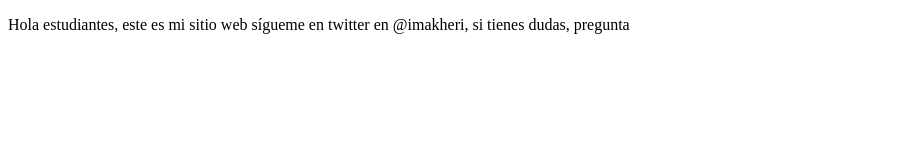
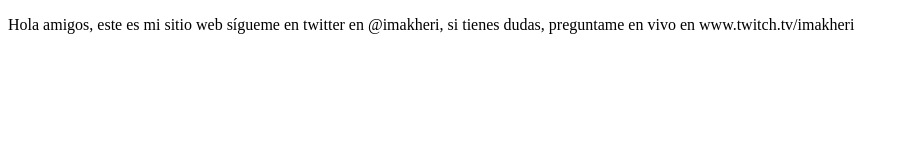
Before and after one commit to Imakheri/proyectoDemoCursoPreWork, a plain HTML site: page index.html in a window 1280 px wide. Shown: the whole page, without its empty margins (0-907 px from the left). Drawn offline with Linux system fonts and the light colour scheme.

Commit message:
second commit

```diff
--- a/index.html
+++ b/index.html
@@ -7,8 +7,8 @@
 </head>
 <body>
     <p>
-        Hola estudiantes, este es mi sitio web
-        sígueme en twitter en @imakheri, si tienes dudas, pregunta
+        Hola amigos, este es mi sitio web
+        sígueme en twitter en @imakheri, si tienes dudas, preguntame en vivo en www.twitch.tv/imakheri
     </p>
 </body>
 </html>
```
